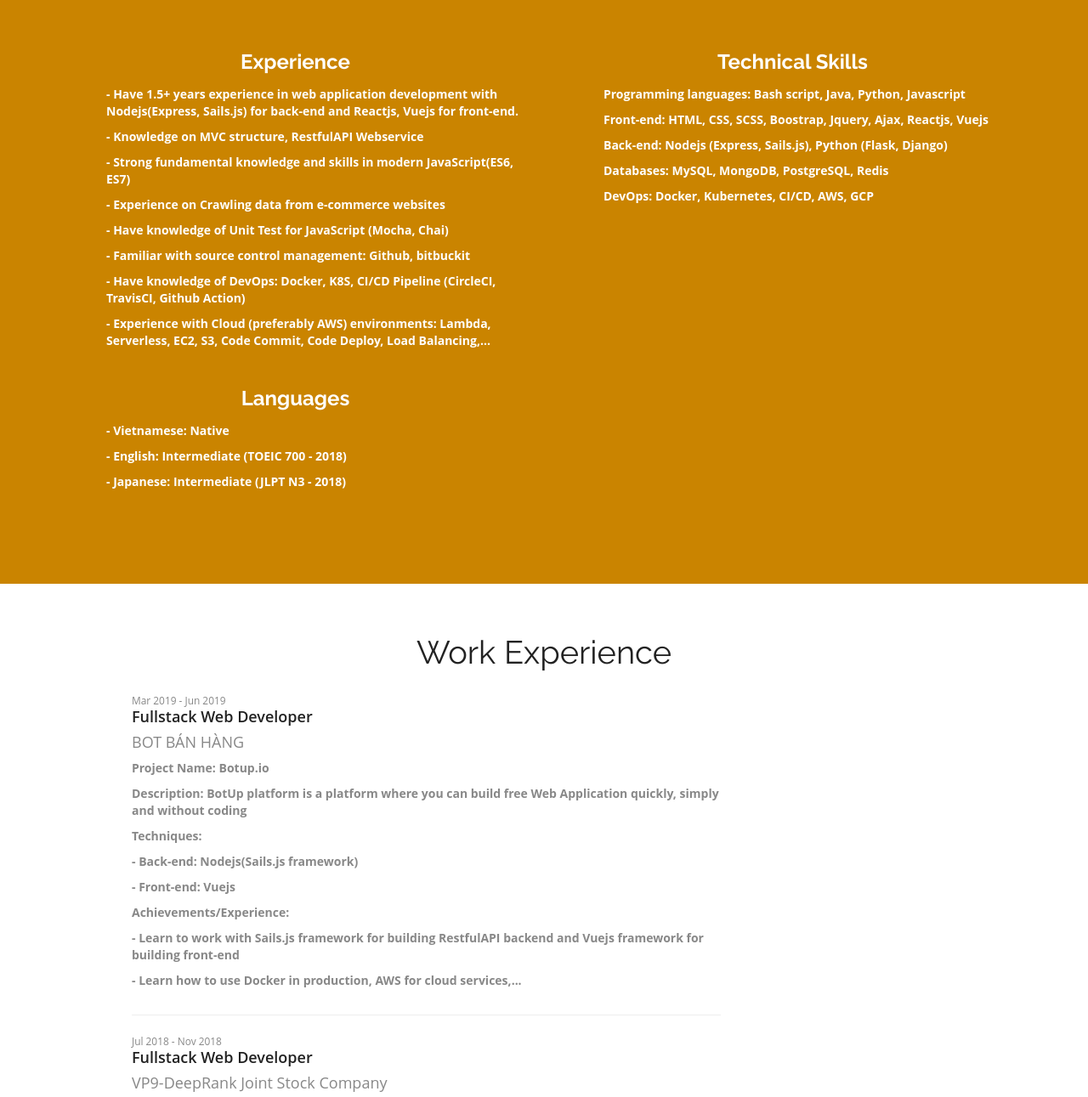
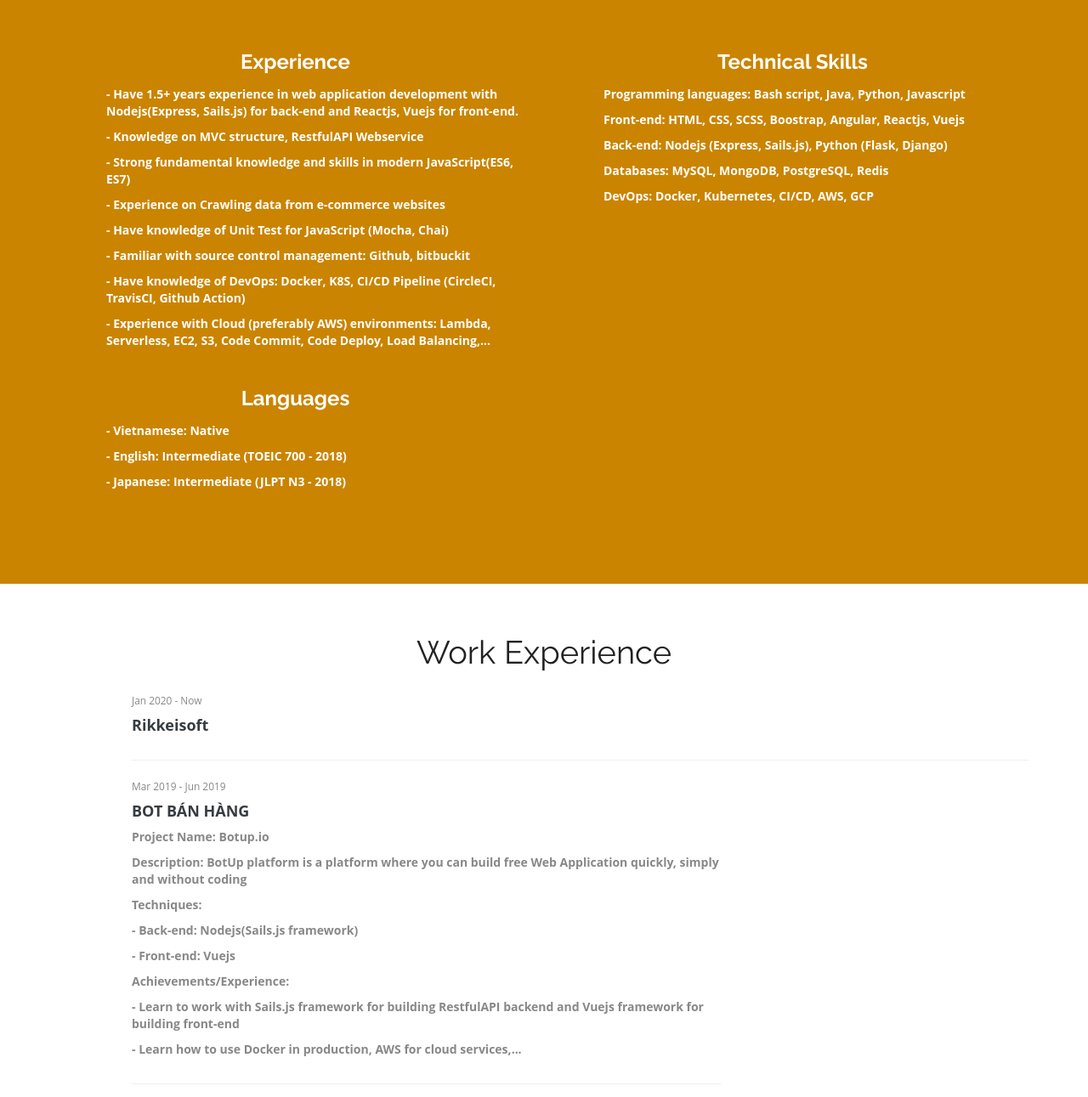
Before and after one commit to thangdev/thangdev.github.io, a plain HTML site: page index.html in a window 1280 px wide. Shown: the part 1780-3071 px from the top of the page at 85% size. Drawn offline with Linux system fonts and the light colour scheme; no server answers.

Commit message:
update work experience

```diff
--- a/css/style.css
+++ b/css/style.css
@@ -14,6 +14,11 @@ ul {
 
 .figure {
     margin: 0px;
+}
+
+h4 {
+    color: #373c40;
+    font-weight: bold;
 }
 
 img {
--- a/index.html
+++ b/index.html
@@ -183,7 +183,7 @@
                 <li class="points1 animated fadeInDown wow"><strong>Programming languages: </strong>Bash script, Java, Python, Javascript
                 </li>
                 <li class="points1 animated fadeInDown wow"><strong>Front-end: </strong>HTML, CSS, SCSS, Boostrap,
-                  Jquery, Ajax, Reactjs, Vuejs
+                  Angular, Reactjs, Vuejs
                 <li class="points1 animated fadeInDown wow"><strong>Back-end: </strong>Nodejs (Express, Sails.js),
                   Python (Flask, Django)
                 <li class="points1 animated fadeInDown wow"><strong>Databases: </strong>MySQL, MongoDB, PostgreSQL,
@@ -239,12 +239,18 @@
         <div class="row">
           <div class="col-md-8">
             <div class="content-item animated fadeInUp wow">
+              <small>Jan 2020 - Now</small>
+              <h4>Rikkeisoft</h4>
+            </div>
+          </div>
+        </div>
+        <hr>
+        <div class="row">
+          <div class="col-md-8">
+            <div class="content-item animated fadeInUp wow">
               <small>Mar 2019 - Jun 2019</small>
-              <h3>Fullstack Web Developer </h3>
               <h4>BOT BÁN HÀNG</h4>
-              <ul style="
-    margin-left: -40px;
-">
+              <ul style="margin-left: -40px;">
                 <li> <strong>Project Name:</strong> Botup.io </li>
                 <li> <strong>Description:</strong> BotUp platform is a platform where you can
                   build
@@ -272,7 +278,6 @@
               <div class="content-item ">
                 <hr>
                 <small>Jul 2018 - Nov 2018</small>
-                <h3>Fullstack Web Developer</h3>
                 <h4>VP9-DeepRank Joint Stock Company</h4>
                 <ul style="
     margin-left: -40px;
```
